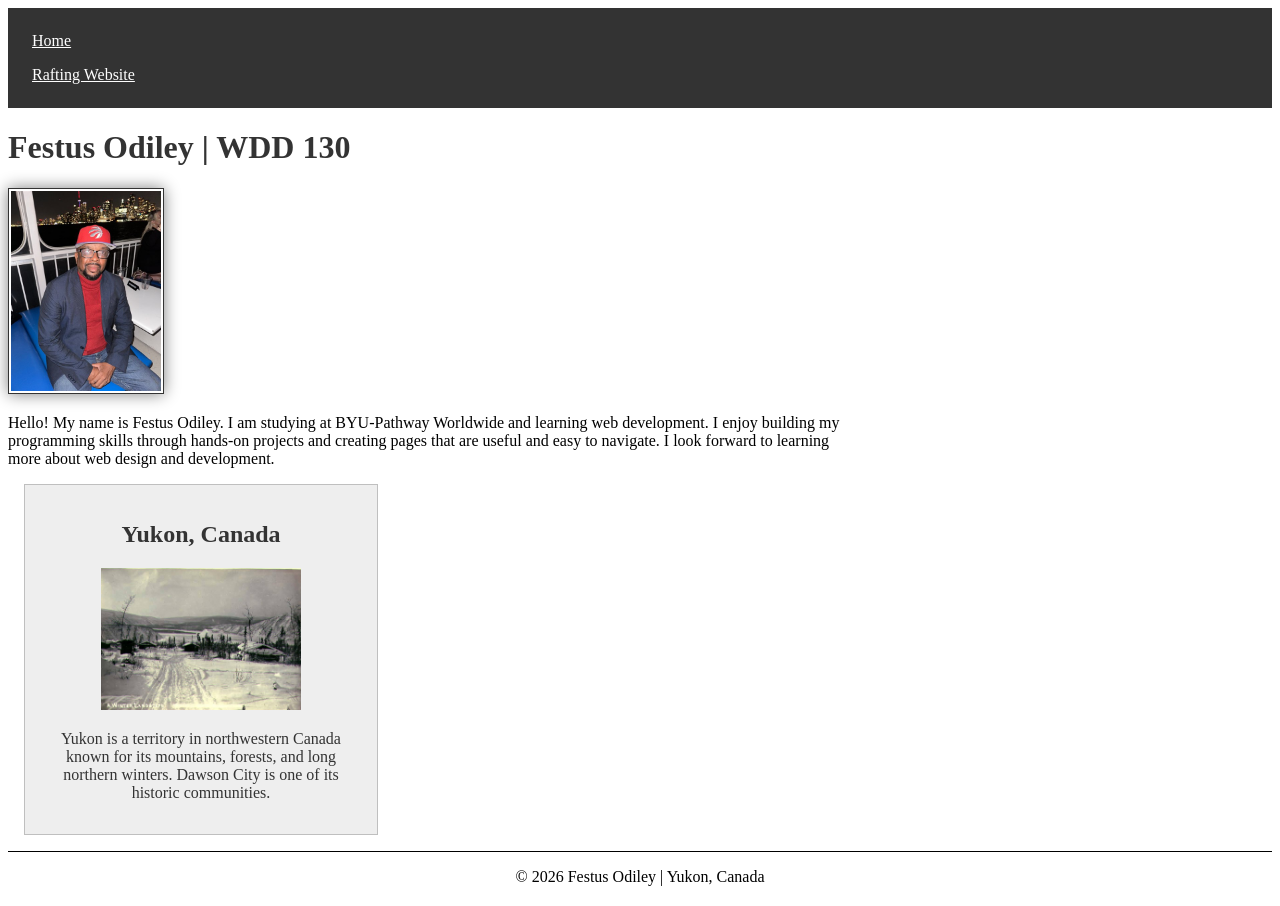
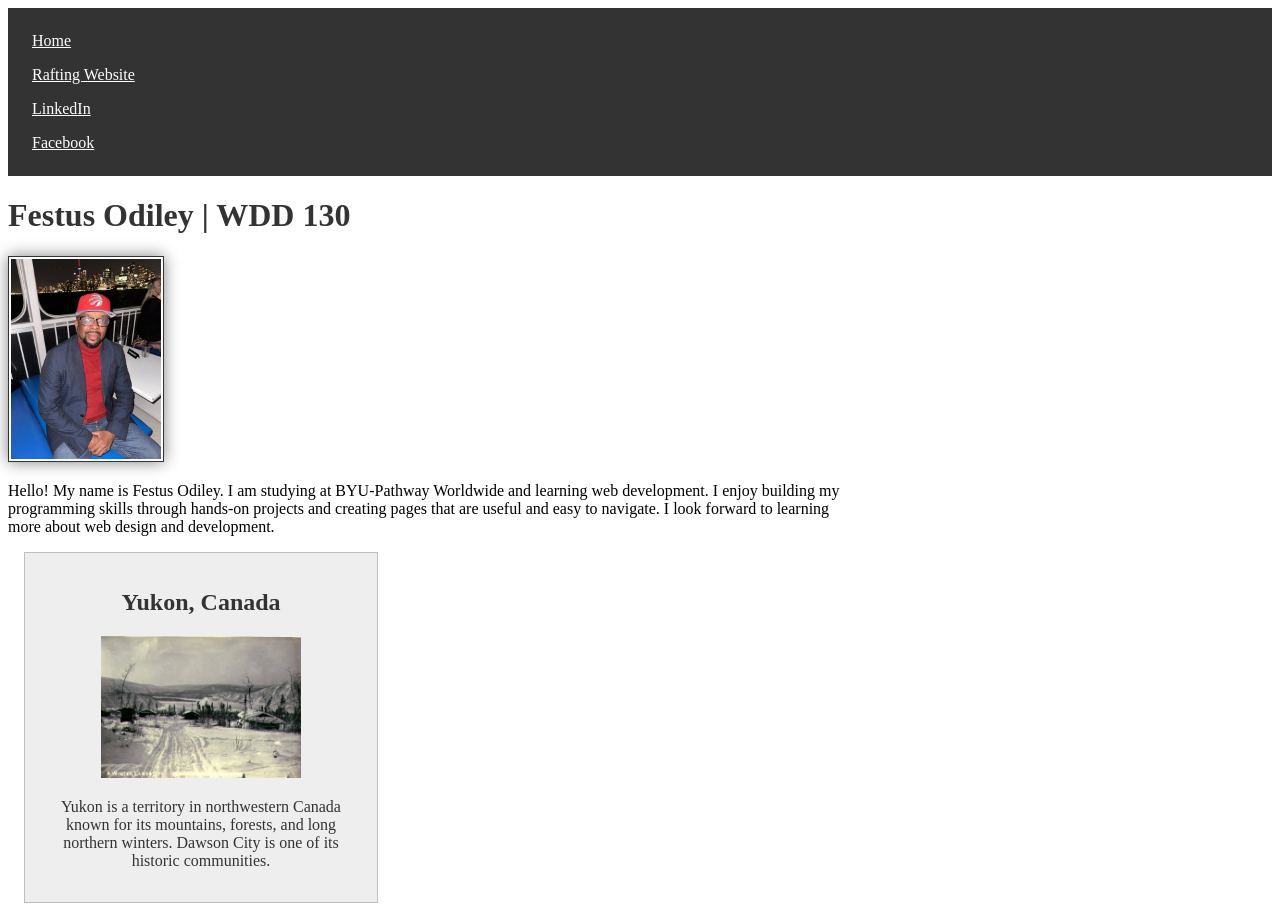
Before and after one commit to fodileybyu/wdd130, a plain HTML site: page index.html in a window 1280 px wide. Shown: the top 906 px of the page. Drawn offline with Linux system fonts and the light colour scheme.

Commit message:
Add social links to navigation
Co-authored-by: Copilot <223556219+Copilot@users.noreply.github.com>

```diff
--- a/index.html
+++ b/index.html
@@ -15,6 +15,8 @@
         <nav>
             <a href="#">Home</a>
             <a href="wwr/">Rafting Website</a>
+            <a href="https://www.linkedin.com/in/festusodiley/">LinkedIn</a>
+            <a href="https://www.facebook.com/Festusodiley/">Facebook</a>
         </nav>
     </header>
     <main>
```
